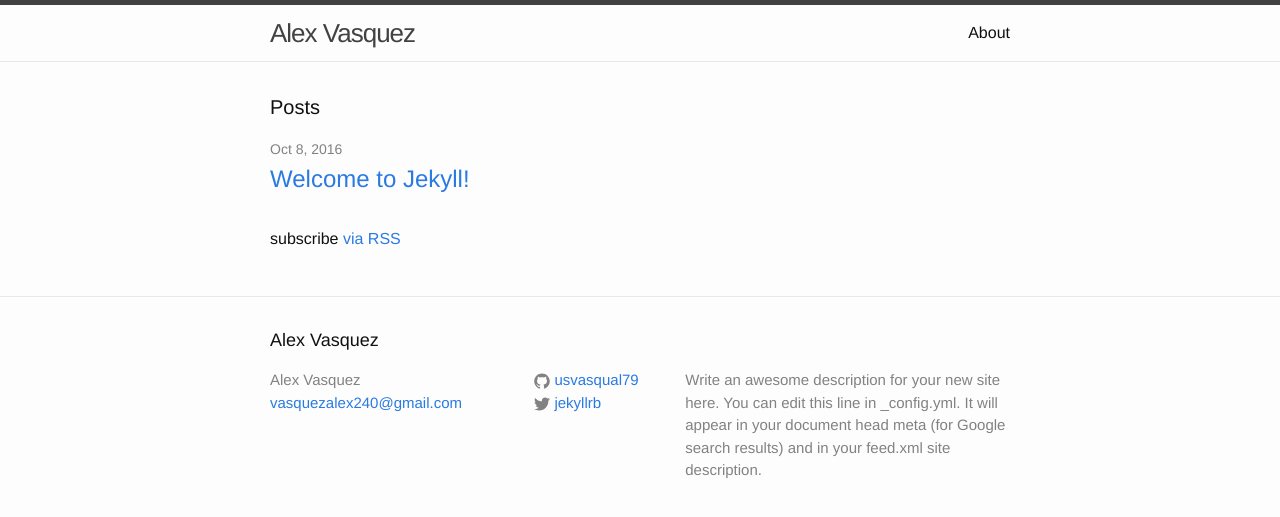
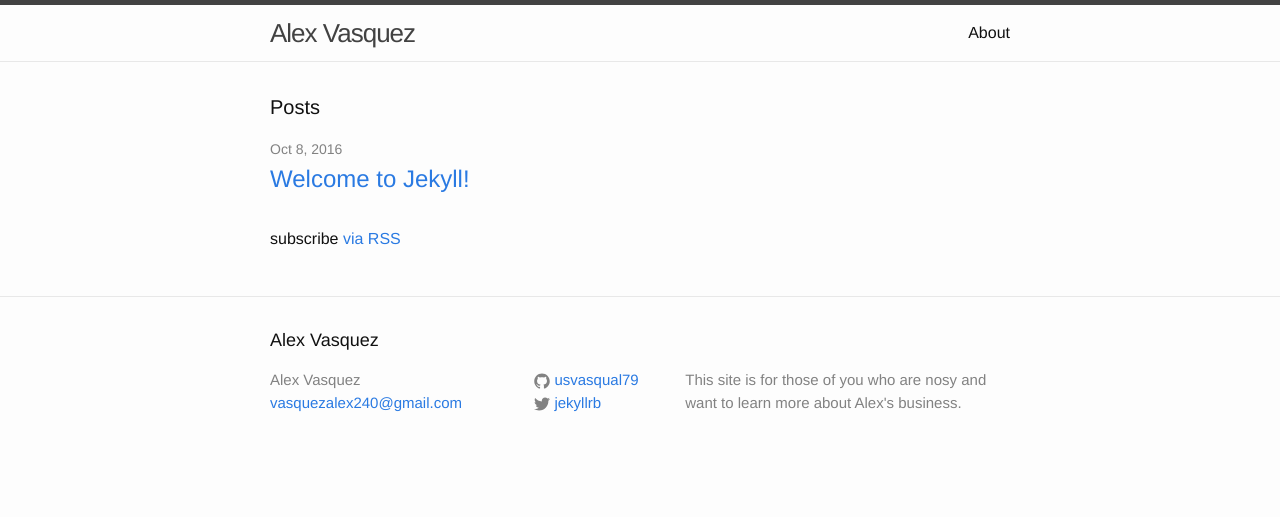
Before and after one commit to usvasqual79/usvasqual79.github.io, a Jekyll site: the page built from index.html, in a window 1280 px wide. Shown: the top 517 px of the page. Built offline with Jekyll 4.4.1, drawn with Linux system fonts in a browser that asks for light colours.

Commit message:
Update _config.yml

```diff
--- a/_config.yml
+++ b/_config.yml
@@ -9,9 +9,7 @@
 title: Alex Vasquez
 email: vasquezalex240@gmail.com
 description: > # this means to ignore newlines until "baseurl:"
-  Write an awesome description for your new site here. You can edit this
-  line in _config.yml. It will appear in your document head meta (for
-  Google search results) and in your feed.xml site description.
+ This site is for those of you who are nosy and want to learn more about Alex's business.
 baseurl: "" # the subpath of your site, e.g. /blog
 url: "http://vasquezalex.com" # the base hostname & protocol for your site
 twitter_username: jekyllrb
```
